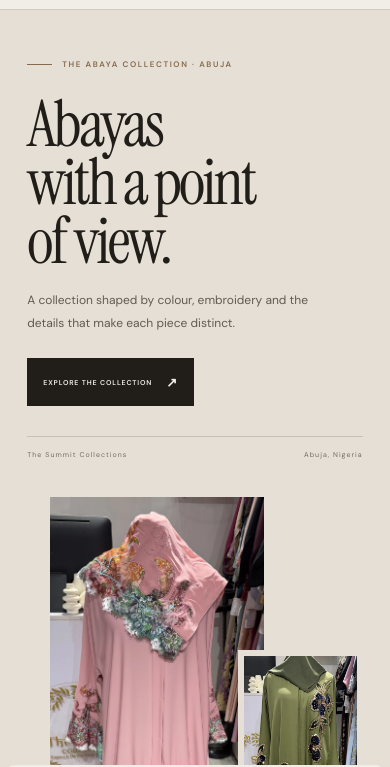
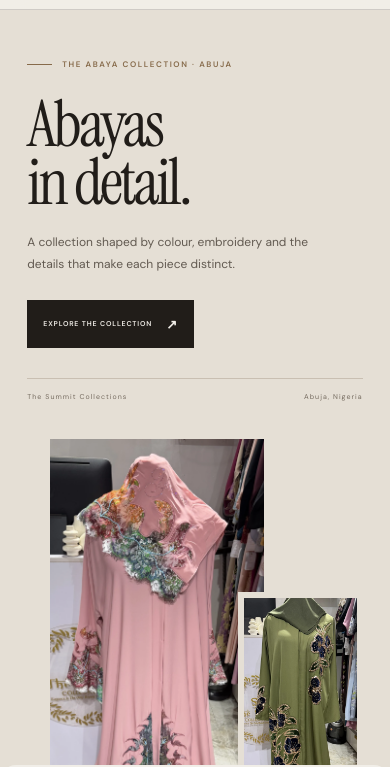
Before and after one commit to mrzulqarnainnadabo/summit-collections-review, a plain HTML site: page index.html in a window 390 px wide. Shown: the part 88-855 px from the top of the page. Drawn offline with Linux system fonts and the light colour scheme.

Commit message:
copy: simplify the storefront headline for responsive editorial layout

```diff
--- a/index.html
+++ b/index.html
@@ -15,7 +15,7 @@
 <header class="site-header" id="siteHeader"><a class="brand" href="#top" aria-label="The Summit Collections home"><img src="/assets/summit-logo.webp" alt=""><span>THE SUMMIT<br>COLLECTIONS</span></a><nav class="desktop-nav" aria-label="Main navigation"><a href="#collection">Collection</a><a href="#story">The edit</a><a href="#visit">Visit</a></nav><div class="header-actions"><a class="header-contact" href="https://wa.me/2347082812850" target="_blank" rel="noopener">Speak with us <span>↗</span></a><button class="bag-trigger" id="bagOpen" aria-controls="drawer" aria-expanded="false">Your selection <b id="count" aria-live="polite" aria-atomic="true" aria-label="0 selected units">0</b></button><button class="menu-trigger" id="menuOpen" aria-controls="mobileNav" aria-label="Open navigation" aria-expanded="false"><span></span><span></span></button></div></header>
 <nav class="mobile-nav" id="mobileNav" aria-label="Mobile navigation" inert><a href="#collection">Collection <span>01</span></a><a href="#story">The edit <span>02</span></a><a href="#visit">Visit <span>03</span></a><a href="https://wa.me/2347082812850" target="_blank" rel="noopener">Speak with us ↗</a></nav>
 <main id="top" tabindex="-1">
-<section class="hero"><div class="hero-copy"><p class="eyebrow reveal"><span class="eyebrow-rule"></span> THE ABAYA COLLECTION · ABUJA</p><h1 class="hero-title reveal">Abayas<br>with a point<br>of view.</h1><p class="hero-description reveal">A collection shaped by colour, embroidery and the details that make each piece distinct.</p><div class="hero-actions reveal"><a class="button button-dark" href="#collection">Explore the collection <span>↗</span></a></div><div class="hero-foot"><span>The Summit Collections</span><span>Abuja, Nigeria</span></div></div><div class="hero-stage"><figure class="hero-image hero-image-main"><img src="/products/sc-001.webp" alt="Pink embroidered abaya from The Summit Collections" fetchpriority="high" decoding="async"></figure><figure class="hero-image hero-image-detail"><img src="/products/sc-011.webp" alt="Olive abaya with embroidered detailing" loading="eager" decoding="async"></figure></div></section>
+<section class="hero"><div class="hero-copy"><p class="eyebrow reveal"><span class="eyebrow-rule"></span> THE ABAYA COLLECTION · ABUJA</p><h1 class="hero-title reveal">Abayas<br>in detail.</h1><p class="hero-description reveal">A collection shaped by colour, embroidery and the details that make each piece distinct.</p><div class="hero-actions reveal"><a class="button button-dark" href="#collection">Explore the collection <span>↗</span></a></div><div class="hero-foot"><span>The Summit Collections</span><span>Abuja, Nigeria</span></div></div><div class="hero-stage"><figure class="hero-image hero-image-main"><img src="/products/sc-001.webp" alt="Pink embroidered abaya from The Summit Collections" fetchpriority="high" decoding="async"></figure><figure class="hero-image hero-image-detail"><img src="/products/sc-011.webp" alt="Olive abaya with embroidered detailing" loading="eager" decoding="async"></figure></div></section>
 
 <section class="story" id="story"><div class="story-heading"><h2 class="reveal">A closer look<br>at the collection.</h2></div><div class="story-copy reveal"><p>Each piece has its own character. Explore the collection, then speak with the store about the details that matter to you.</p><a class="quiet-link" href="#collection">View every piece <span>↗</span></a></div><div class="story-images"><figure class="story-image story-image-large reveal-image"><img src="/products/sc-007.webp" alt="Black abaya with embroidered detailing" loading="lazy" decoding="async"></figure><figure class="story-image story-image-small reveal-image"><img src="/products/sc-014.webp" alt="Ivory-toned abaya with gold-toned detailing" loading="lazy" decoding="async"></figure></div></section>
 <section class="collection" id="collection"><div class="collection-head"><div><h2 class="reveal">The collection.</h2></div><p class="collection-intro reveal">Browse the current edit. Select a piece to see its details and send an enquiry for current pricing, sizes and availability.</p></div><div class="collection-tools"><div class="filters" role="group" aria-label="Filter collection"><button class="active" data-filter="all" aria-pressed="true">All pieces <sup data-catalogue-count>14</sup></button><button data-filter="neutral" aria-pressed="false">Neutrals</button><button data-filter="dark" aria-pressed="false">Dark tones</button><button data-filter="colour" aria-pressed="false">Colour</button></div><label class="search"><span aria-hidden="true">⌕</span><input id="search" type="search" placeholder="Search the collection" aria-label="Search collection"></label></div><div class="product-grid" id="grid" aria-live="polite"></div><div class="collection-end"><span>14 pieces in the current edit</span><span>Ask the store to confirm current details</span></div></section>
```
